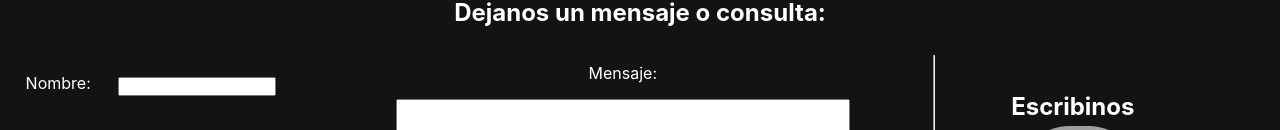
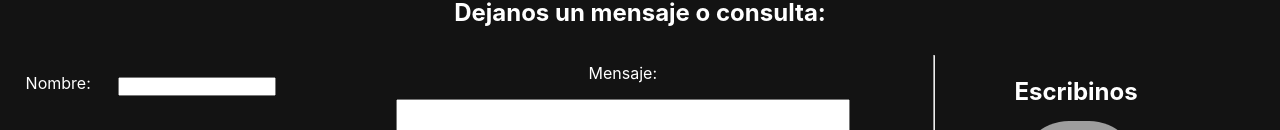
Before and after one commit to lautar007/plastico_web, a React (Create React App) app in the folder client/plastico-web/: page /home in a window 1280 px wide. Shown: the part 822-952 px from the top of the page. Built offline with nearby package versions, Linux system fonts and the light colour scheme; no server answers; grey boxes are pictures that could not be loaded; a web font is replaced by a local one.

Commit message:
detalles del footer

```diff
--- a/client/plastico-web/src/components/LandingPage.css
+++ b/client/plastico-web/src/components/LandingPage.css
@@ -264,8 +264,9 @@ h1{
 
 }
 .escribinos{
-    margin-left: -7vw;
-    margin-top: 45px;
+    margin-left: -6.5vw;
+    margin-top: 30px;
+    margin-bottom: 30px;
     padding: 0;
 
 }
```
